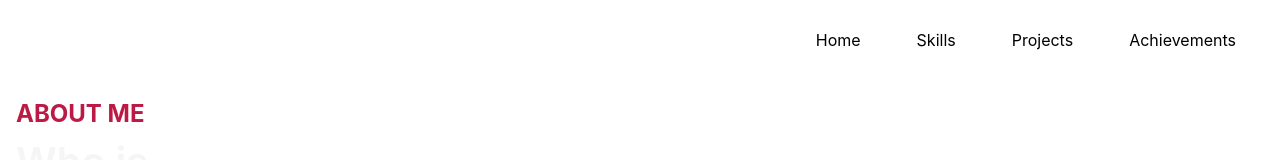
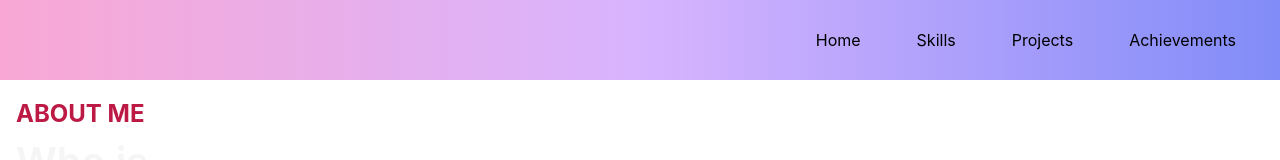
Before and after one commit to Shubham-100/Portfolio, a React (Create React App) app: page / in a window 1280 px wide. Shown: the top 160 px of the page. Built offline with nearby package versions, Linux system fonts and the light colour scheme.

Commit message:
Fix navbar css

```diff
--- a/src/Components/Navbar.jsx
+++ b/src/Components/Navbar.jsx
@@ -20,6 +20,11 @@ const Navbar = ({HOME,PROJECTS,ACHIEVEMENTS,ABOUT_ME,scrollToSection,SKILLS}) =>
   <header>
      <nav
         className="
+        bg-gradient-to-r
+        from-pink-300
+        via-purple-300
+        to-indigo-400
+        fixed w-full
           flex flex-wrap
           items-center
           justify-between
@@ -60,7 +65,7 @@ const Navbar = ({HOME,PROJECTS,ACHIEVEMENTS,ABOUT_ME,scrollToSection,SKILLS}) =>
               md:pt-0"
           >
             <li>
-              <a className="md:p-4 py-2 block hover:[#bc1a45] text-black" href={null} onClick={() => scrollToSection(ABOUT_ME)}
+              <a className="md:p-4 py-2 block hover:text-[#bc1a45] text-black" href={null} onClick={() => scrollToSection(ABOUT_ME)}
                 >Home</a
               >
             </li>
--- a/src/Components/Projectdetails.jsx
+++ b/src/Components/Projectdetails.jsx
@@ -9,9 +9,9 @@ const Projectdetails = ({title,d1,d2,d3,img,site,github}) => {
                 {title}
             </div>
             <div className='w-[40rem] text-[1.2rem] md:w-full'>
-                <p className='my-4 w-[30rem] md:w-[50rem] p-1 text-white md:p-0'>{d1}</p>
-                <p className='my-4 w-[30rem] md:w-[50rem] p-1 text-white  md:p-0'>{d3}</p>
-                <p className='my-4 w-[30rem] md:w-[50rem] p-1 text-white  md:p-0'>{d2}</p>
+                <p className='my-4 w-[30rem] md:w-[55rem] p-1 text-white md:p-0'>{d1}</p>
+                <p className='my-4 w-[30rem] md:w-[55rem] p-1 text-white  md:p-0'>{d3}</p>
+                <p className='my-4 w-[30rem] md:w-[55rem] p-1 text-white  md:p-0'>{d2}</p>
                 <Techs img={img}/>
                 <Button site={site} github={github}/>
             </div>
--- a/src/Components/Skills.jsx
+++ b/src/Components/Skills.jsx
@@ -3,10 +3,10 @@ import ToolsAndSkills from './ToolsAndSkills';
 
 const Skills = ({SKILLS} ) => {
     return (
-        <div ref={SKILLS} className='p-20'>
+        <div ref={SKILLS} className='ml-0 p-20'>
             <div className='text-[orange] font-semibold text-[1.4em] p-1'>Skills and Tools</div>
             <div className='text-[white] font-bold text-[2.1rem] p-1'>My Toolbox & Things I Can Do</div>
-            <div className='text-[orange] flex flex-row flex-wrap justify-around md:justify-normal'>
+            <div className='text-[orange] flex flex-row flex-wrap justify-around md:justify-normal '>
                 <ToolsAndSkills img={require('../assets/c-.png')} name={"C++"}/>
                 <ToolsAndSkills img={require('../assets/branch.png')} name={"GIT"}/>
                 <ToolsAndSkills img={require('../assets/css.png')} name={"CSS"}/>
```
